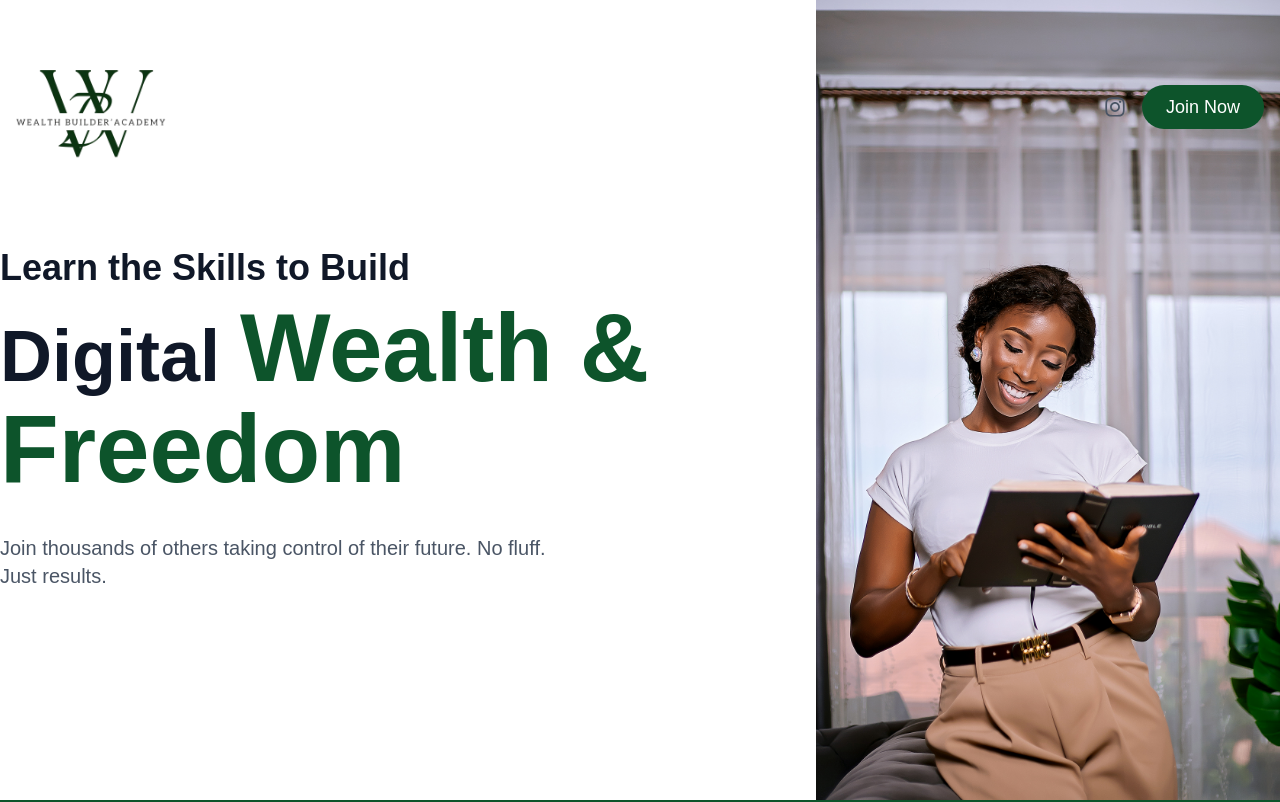
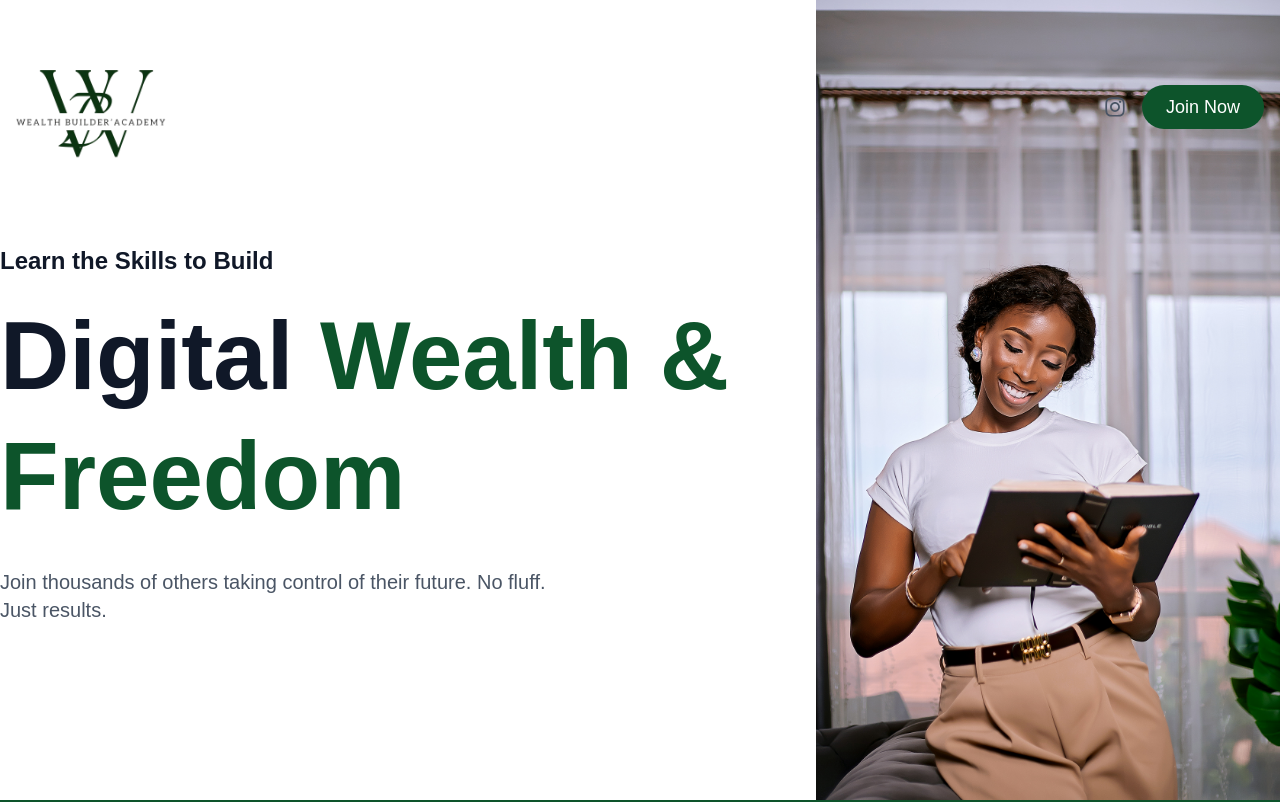
Before and after one commit to Lukwago-Joel-Jr/tce-digital-investments, a Next.js app: page / in a window 1280 px wide. Shown: the top 802 px of the page. Built offline with nearby package versions, Linux system fonts and the light colour scheme.

Commit message:
adjusted the font size

```diff
--- a/src/components/Hero.js
+++ b/src/components/Hero.js
@@ -6,8 +6,8 @@ export default function HeroSection() {
         <div className="hidden lg:flex flex-col-reverse lg:flex-row items-center justify-between gap-12">
           {/* Left content */}
           <div className="max-w-3xl text-center lg:text-left">
-            <h1 className="sm:text-7xl font-extrabold text-gray-900 leading-tight">
-              <span className="text-4xl">Learn the Skills to Build</span> <br />
+            <h1 className="sm:text-8xl font-extrabold text-gray-900 leading-tight">
+              <span className="text-2xl leading-2">Learn the Skills to Build</span> <br />
               Digital <span className="text-green-900 text-8xl">Wealth & Freedom</span>
             </h1>
             <p className="mt-8 text-xl text-gray-600 max-w-xl mx-auto lg:mx-0">
```
Also changed, not shown: src/components/Nav.js (+0 -43 lines).
